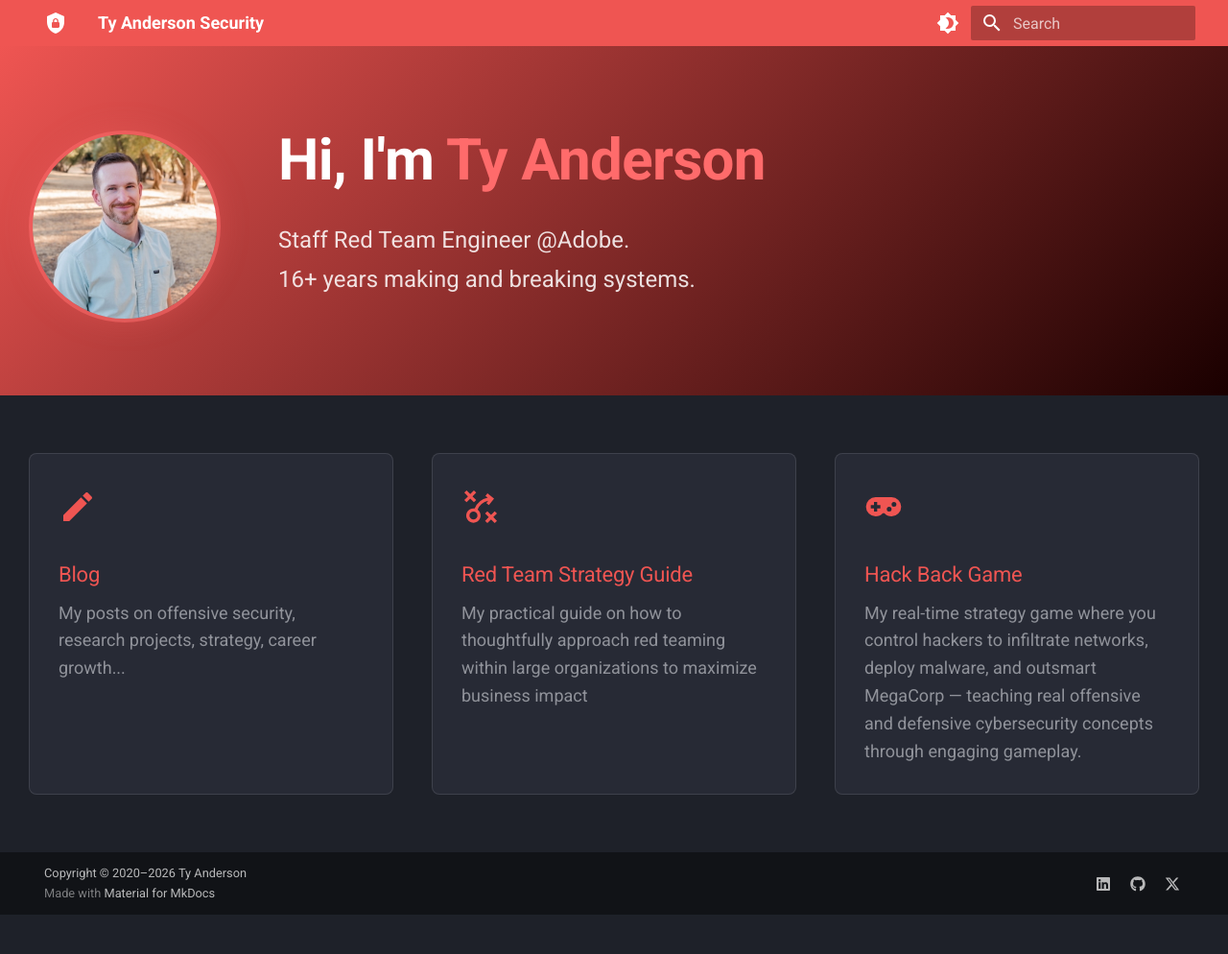
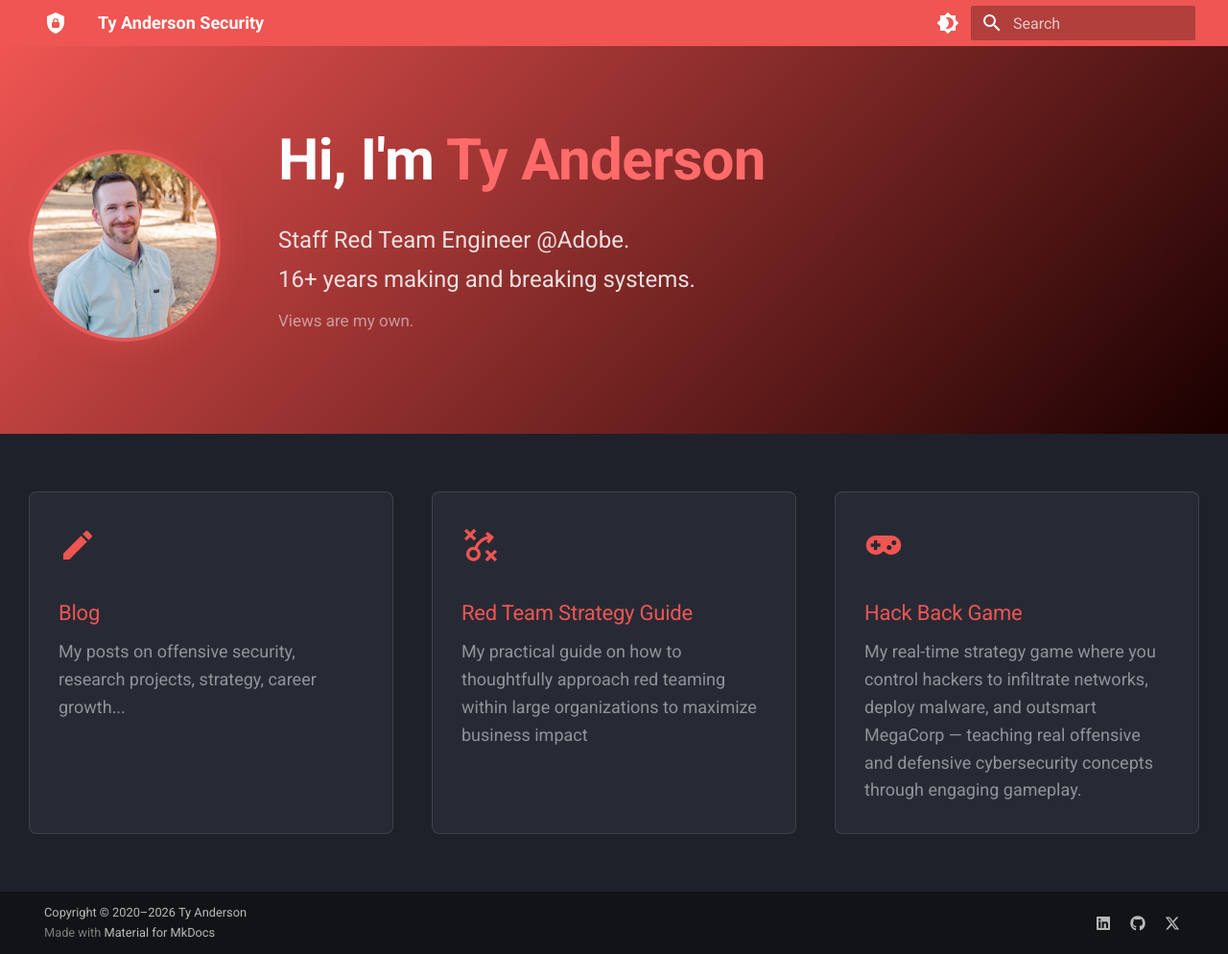
Before and after one commit to minispooner/minispooner.github.io, an MkDocs documentation site: the page built from docs/index.md, in a window 1280 px wide. Shown: the whole page at 96% size. Built offline with MkDocs 1.6.1 and Material for MkDocs 9.7.7, drawn with Linux system fonts in a browser that asks for light colours; before the commit the page ends 953 px from its top, so only the background shows below that.

Commit message:
views are my own

```diff
--- a/docs/stylesheets/extra.css
+++ b/docs/stylesheets/extra.css
@@ -40,6 +40,11 @@
   max-width: 600px;
   line-height: 1.7;
   margin-bottom: 2rem;
+}
+
+.hero-disclaimer {
+  font-size: 0.85rem;
+  color: rgba(255, 255, 255, 0.5);
 }
 
 .hero-actions {
--- a/overrides/home.html
+++ b/overrides/home.html
@@ -27,6 +27,8 @@
           <br />
           <span id="years-experience"></span>+ years making and breaking systems.
           <script>document.getElementById("years-experience").textContent = new Date().getFullYear() - 2010;</script>
+          <br />
+          <span class="hero-disclaimer">Views are my own.</span>
         </p>
         <!-- <div class="hero-actions">
           <a href="blog/" class="md-button md-button--primary">Read the Blog</a>
```
